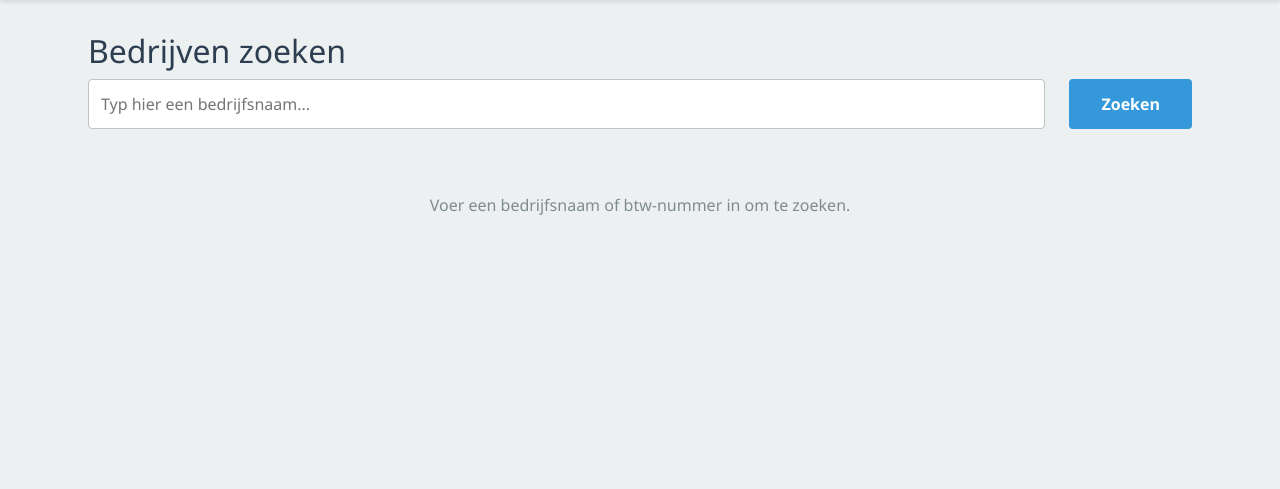
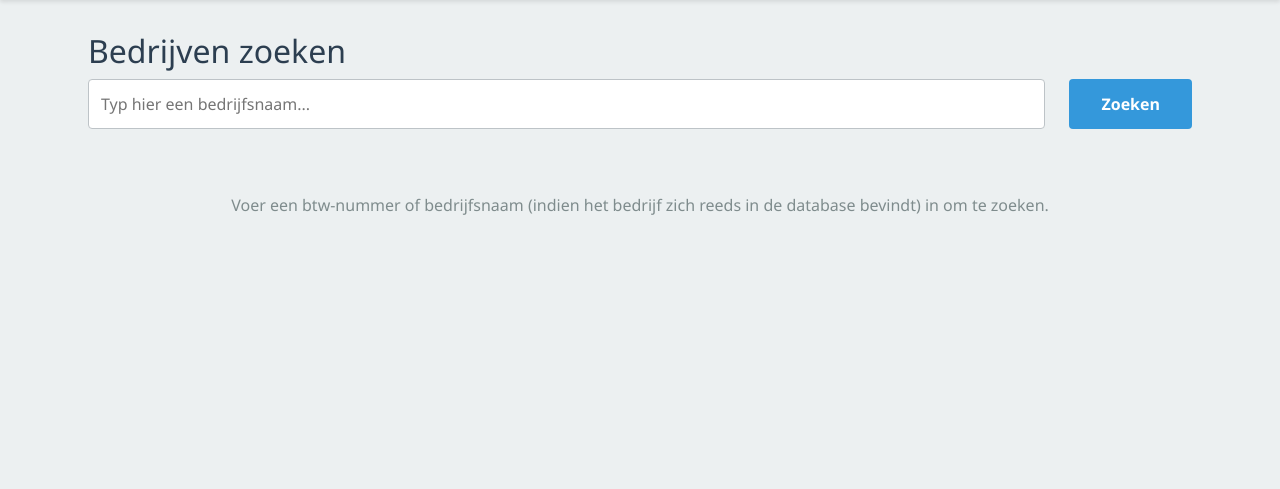
Before and after one commit to A-D-DBS-application/web-application-2025-group-9, a Flask app: page /dashboard in a window 1280 px wide. Shown: the part 169-658 px from the top of the page. Run offline with Flask 3, Linux system fonts and the light colour scheme.

Commit message:
Update dashboard.html

```diff
--- a/app/templates/dashboard.html
+++ b/app/templates/dashboard.html
@@ -39,7 +39,7 @@
         </p>
     {% else %}
         <p style="text-align: center; color: var(--text-light); padding: 2rem 0;">
-            Voer een bedrijfsnaam of btw-nummer in om te zoeken.
+            Voer een btw-nummer of bedrijfsnaam (indien het bedrijf zich reeds in de database bevindt) in om te zoeken.
         </p>
     {% endif %}
 </div>
```
